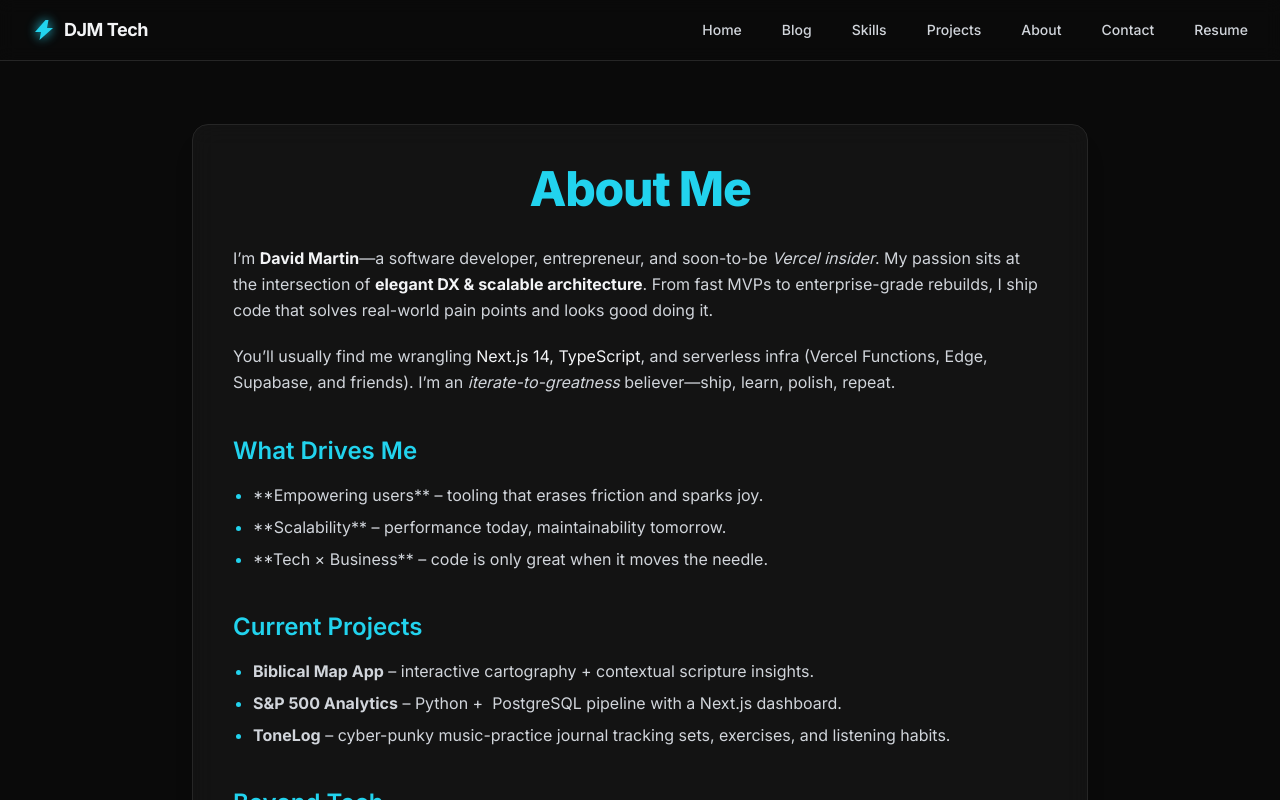
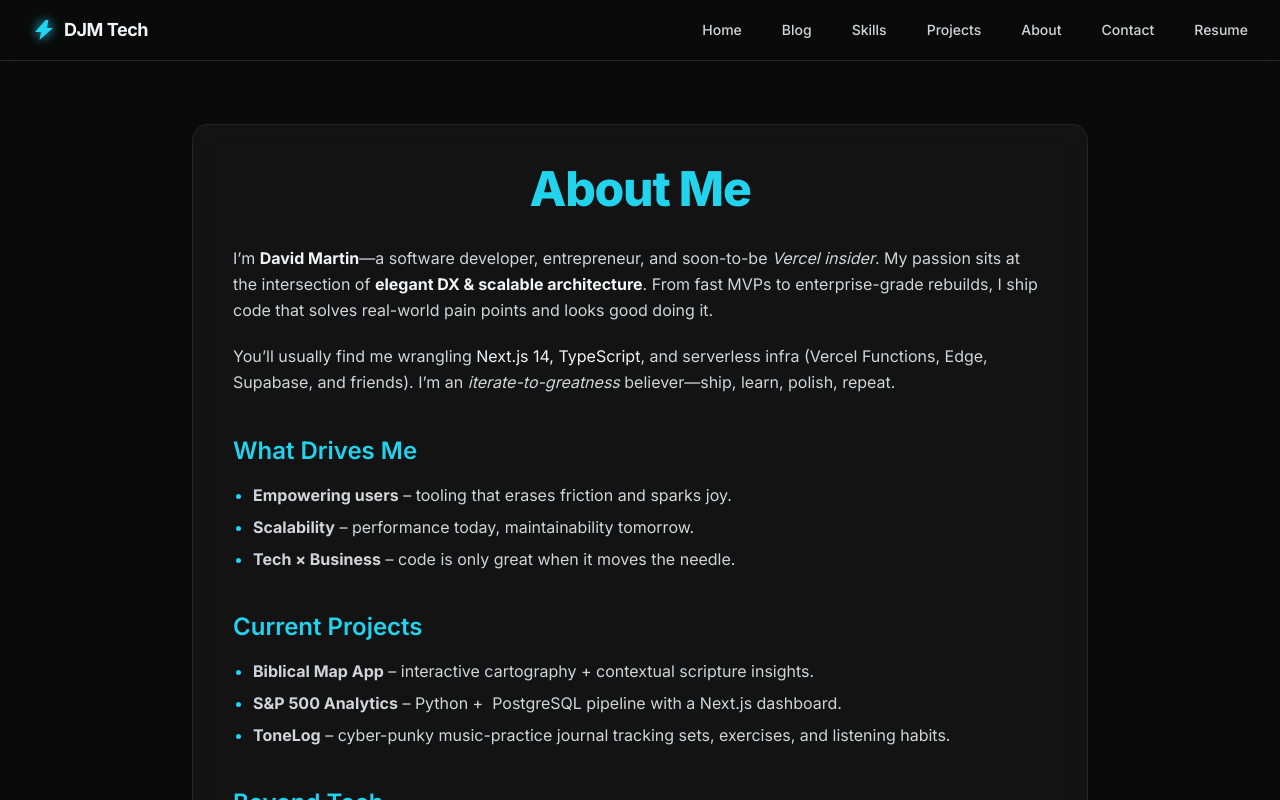
Before and after one commit to djmartin2019/DaveyProjects, a Next.js app: page /about in a window 1280 px wide. Shown: the top 800 px of the page. Built offline with nearby package versions, Linux system fonts and the light colour scheme.

Commit message:
Fixed formatting issues on blog and about me page

```diff
--- a/content/posts/firstpost.mdx
+++ b/content/posts/firstpost.mdx
@@ -1,6 +1,6 @@
 ---
 title: "How I Ditched Sanity and Shipped a Git-Backed MDX Blog in Next 14"
-date: "2025-04-24"
+date: "2025-04-23"
 summary: "A step-by-step rundown of wiring @next/mdx + Contentlayer + Tailwind’s prose classes to get a zero-overhead blog that deploys with Vercel."
 tags: ["nextjs", "mdx", "contentlayer", "vercel"]
 ---
--- a/src/app/about/page.tsx
+++ b/src/app/about/page.tsx
@@ -46,13 +46,13 @@ export default function About() {
           </h2>
           <ul className="space-y-2 pl-5 marker:text-cyan-400 list-disc">
             <li>
-              **Empowering users** – tooling that erases friction and sparks joy.
+              <strong>Empowering users</strong> – tooling that erases friction and sparks joy.
             </li>
             <li>
-              **Scalability** – performance today, maintainability tomorrow.
+              <strong>Scalability</strong> – performance today, maintainability tomorrow.
             </li>
             <li>
-              **Tech&nbsp;×&nbsp;Business** – code is only great when it moves
+              <strong>Tech&nbsp;×&nbsp;Business</strong>  – code is only great when it moves
               the needle.
             </li>
           </ul>
```
Also changed, not shown: 2 other files (tests, documents, lock files or other folders).
